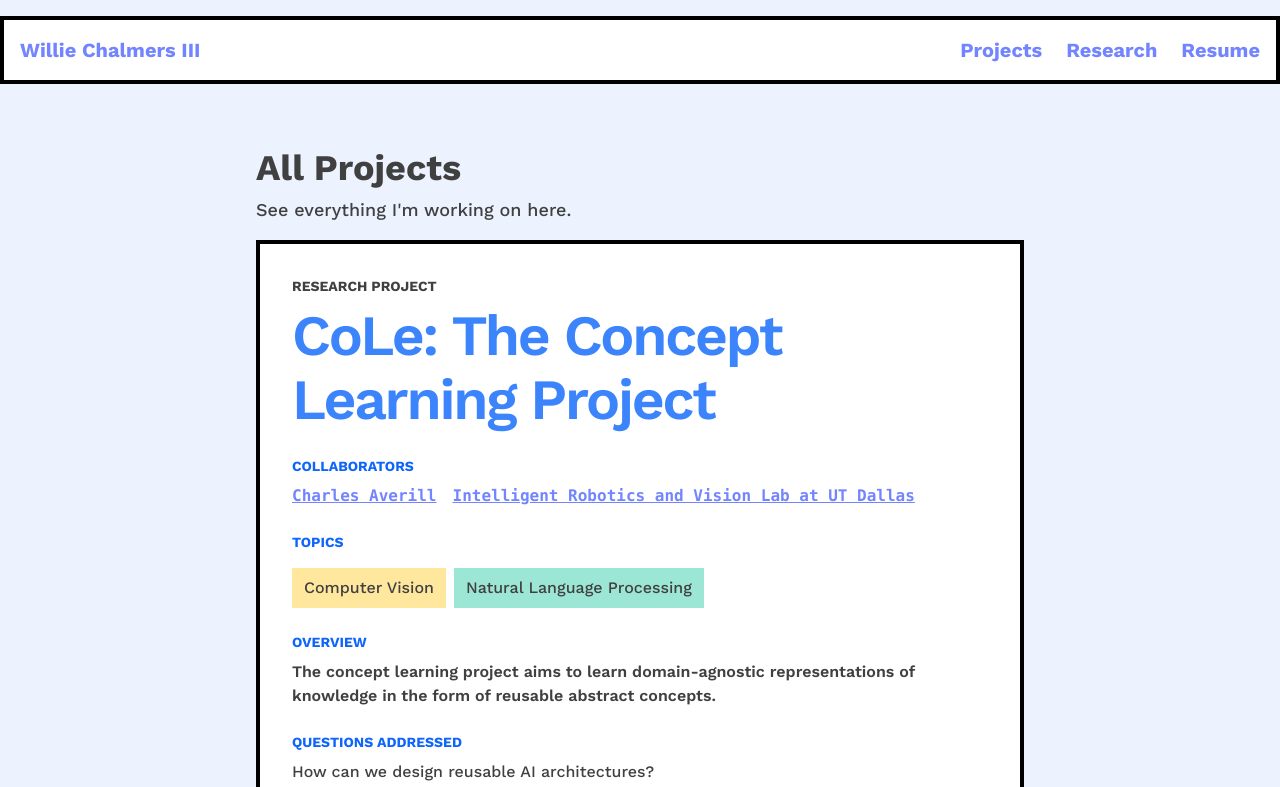
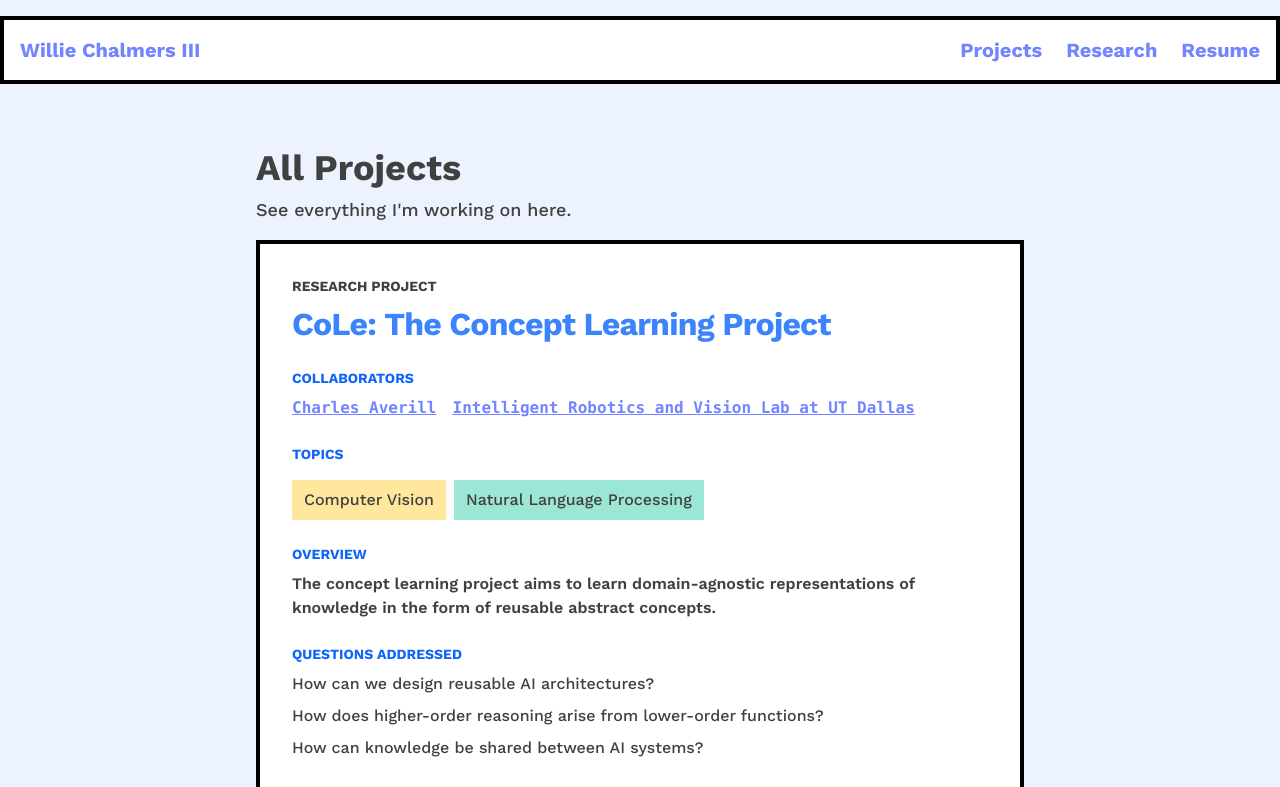
Before and after one commit to WillieCubed/website, a Next.js app: page /projects/all in a window 1280 px wide. Shown: the top 787 px of the page. Built offline with nearby package versions, Linux system fonts and the light colour scheme.

Commit message:
chore: Reduce size of ProjectCard header

```diff
--- a/components/ProjectCard.tsx
+++ b/components/ProjectCard.tsx
@@ -80,7 +80,7 @@ export default function ProjectCard({
         <div className="uppercase font-bold font-display text-sm">
           {typeLabel}
         </div>
-        <div className="mt-2 font-display text-display-large text-primary">
+        <div className="mt-2 font-display text-headline-large text-primary">
           {name}
         </div>
       </div>
```
